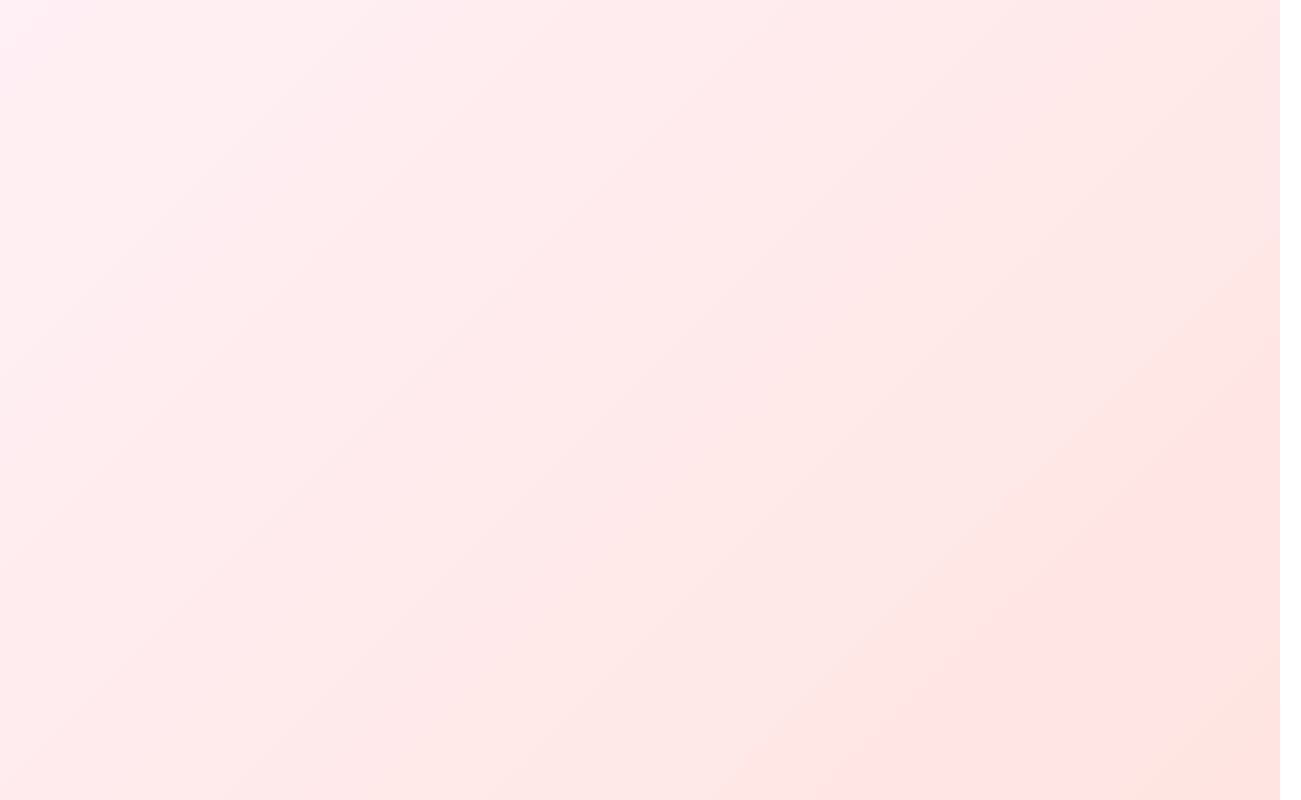
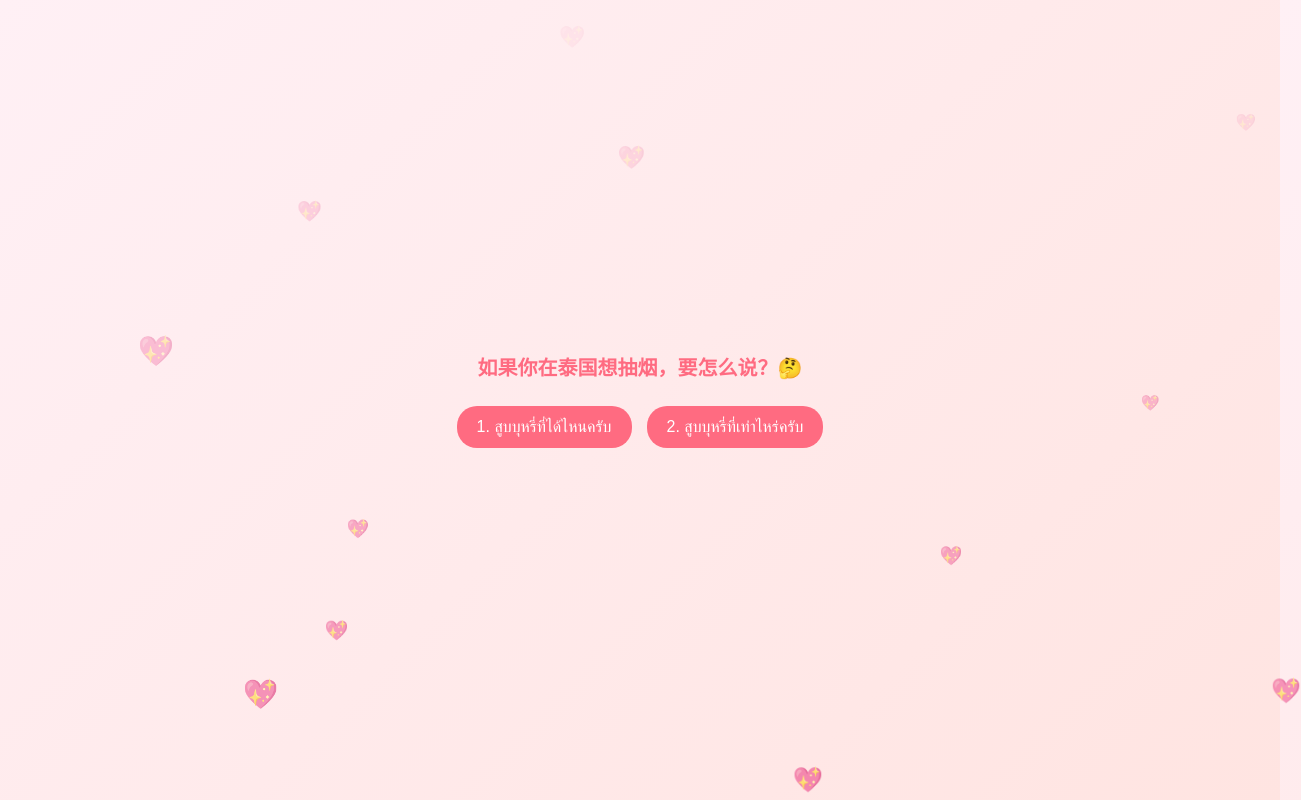
Before and after one commit to privatepinkk/caniaskyousomething, a plain HTML site: page page2.html in a window 1280 px wide. Shown: the whole page, 1301 px wide, since content can reach past the window. Drawn offline with Linux system fonts and the light colour scheme.

Commit message:
Update page2.html

```diff
--- a/page2.html
+++ b/page2.html
@@ -31,4 +31,136 @@ body {
 .buttons {
   display: flex;
   gap: 15px;
-  justify-con
+  justify-content: center;
+  flex-wrap: wrap;
+}
+
+h1 {
+  font-size: 20px;
+  margin: 0;
+}
+
+button {
+  padding: 12px 20px;
+  font-size: 16px;
+  border: none;
+  border-radius: 20px;
+  background: #ff6b81;
+  color: white;
+  cursor: pointer;
+}
+
+/* รูป */
+img {
+  position: absolute;
+  opacity: 0;
+  transition: 0.5s;
+  z-index: 0;
+}
+
+/* ข้อความเด้ง */
+.popupText {
+  position: absolute;
+  color: #ff4d6d;
+  font-size: 20px;
+  font-weight: bold;
+  animation: pop 1s ease;
+}
+
+@keyframes pop {
+  0% { transform: scale(0); opacity: 0; }
+  50% { transform: scale(1.3); opacity: 1; }
+  100% { transform: scale(1); opacity: 1; }
+}
+
+/* หัวใจลอย */
+.heart {
+  position: absolute;
+  bottom: -50px;
+  color: #ff9aa2;
+  font-size: 20px;
+  animation: floatUp 6s linear infinite;
+  opacity: 0.7;
+}
+
+@keyframes floatUp {
+  0% { transform: translateY(0); opacity: 0.7; }
+  100% { transform: translateY(-110vh); opacity: 0; }
+}
+</style>
+</head>
+
+<body>
+
+<div class="container">
+  <h1>如果你在泰国想抽烟，要怎么说？🤔</h1>
+
+  <div class="buttons">
+    <button onclick="showChaos()">1. สูบบุหรี่ที่ได้ไหนครับ</button>
+    <button onclick="showChaos()">2. สูบบุหรี่ที่เท่าไหร่ครับ</button>
+  </div>
+</div>
+
+<script>
+function showChaos() {
+  let count = 0;
+
+  let interval = setInterval(() => {
+    let img = document.createElement("img");
+    img.src = "coffee.jpg";
+
+    img.style.left = Math.random() * window.innerWidth + "px";
+    img.style.top = Math.random() * window.innerHeight + "px";
+    img.style.width = (60 + Math.random() * 120) + "px";
+
+    document.body.appendChild(img);
+
+    setTimeout(() => {
+      img.style.opacity = 1;
+    }, 50);
+
+    count++;
+
+    if (count >= 40) {
+      clearInterval(interval);
+
+      // แสดงข้อความ
+      let text = document.createElement("div");
+      text.className = "popupText";
+      text.innerText = "素不理帶東奶cup 😡";
+
+      text.style.left = "50%";
+      text.style.top = "50%";
+      text.style.transform = "translate(-50%, -50%)";
+
+      document.body.appendChild(text);
+
+      setTimeout(() => {
+        window.location.href = "page3.html";
+      }, 1500);
+    }
+  }, 80);
+}
+
+/* หัวใจลอย */
+function createHeart() {
+  const heart = document.createElement("div");
+  heart.classList.add("heart");
+  heart.innerText = "💖";
+
+  heart.style.left = Math.random() * 100 + "vw";
+  heart.style.fontSize = (15 + Math.random() * 20) + "px";
+  heart.style.animationDuration = (4 + Math.random() * 3) + "s";
+
+  document.body.appendChild(heart);
+
+  setTimeout(() => {
+    heart.remove();
+  }, 6000);
+}
+
+setInterval(createHeart, 400);
+</script>
+
+</body>
+</html>
```
